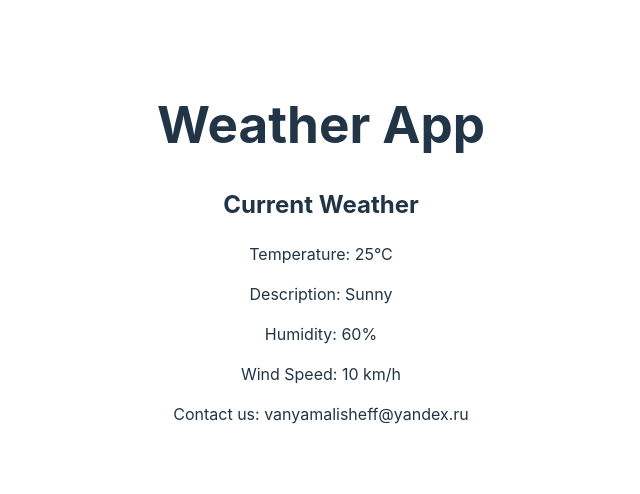
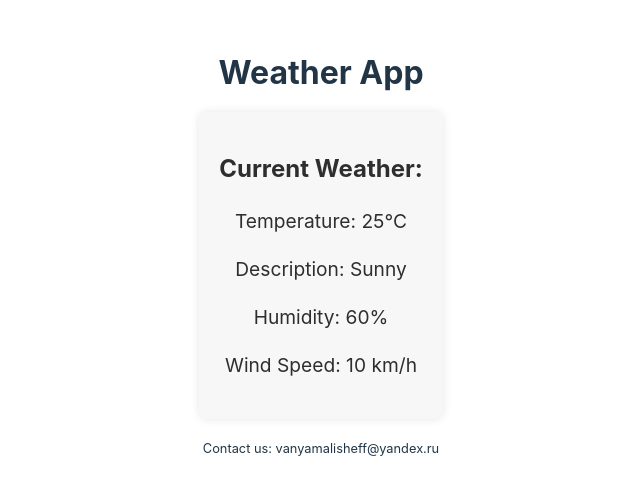
Before and after one commit to IvanchikIvan/WeatherApp, a React (Vite) app: page / in a window 1280 px wide. Shown: the part 148-642 px from the top of the page, without its empty margins (319-959 px from the left). Built offline with nearby package versions, Linux system fonts and the light colour scheme.

Commit message:
Added styles

```diff
--- /dev/null
+++ b/src/pages/main/main.css
@@ -0,0 +1,43 @@
+.container {
+  max-width: 800px;
+  margin: 0 auto;
+  padding: 20px;
+}
+
+.header {
+  text-align: center;
+  margin-bottom: 20px;
+}
+
+.title {
+  font-size: 2rem;
+}
+
+.main-section {
+  background-color: #f7f7f7;
+  padding: 20px;
+  border-radius: 8px;
+  box-shadow: 0px 0px 10px rgba(0, 0, 0, 0.1);
+  margin-bottom: 20px;
+  color: #2e2e2e;
+}
+
+.section-title {
+  margin-bottom: 10px;
+}
+
+.weather-info {
+  font-size: 1.2rem;
+}
+
+.footer {
+  text-align: center;
+  margin-top: 20px;
+  font-size: 0.8rem;
+}
+
+.loading,
+.error {
+  text-align: center;
+  margin-top: 20px;
+}
--- a/src/pages/main/main.tsx
+++ b/src/pages/main/main.tsx
@@ -1,4 +1,5 @@
 import React from 'react';
+import './main.css';
 
 const Main: React.FC = () => {
   const weatherData = {
@@ -13,16 +14,16 @@ const Main: React.FC = () => {
       <header className="header">
         <h1 className="title">Weather App</h1>
       </header>
-      <section>
-        <h2>Current Weather</h2>
-        <div>
+      <section className="main-section">
+        <h2 className="section-title">Current Weather:</h2>
+        <div className="weather-info">
           <p>Temperature: {weatherData.temperature}°C</p>
           <p>Description: {weatherData.description}</p>
           <p>Humidity: {weatherData.humidity}%</p>
           <p>Wind Speed: {weatherData.windSpeed} km/h</p>
         </div>
       </section>
-      <footer>
+      <footer className="footer">
         <p>Contact us: vanyamalisheff@yandex.ru</p>
       </footer>
     </div>
```
